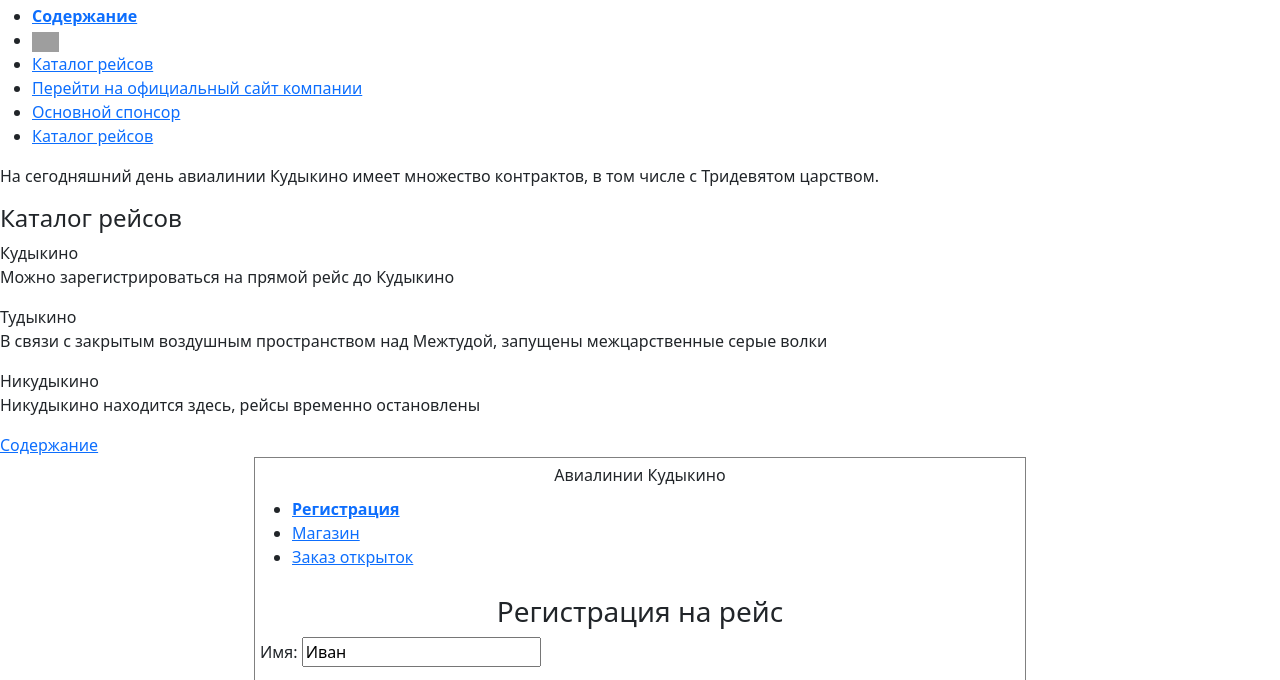
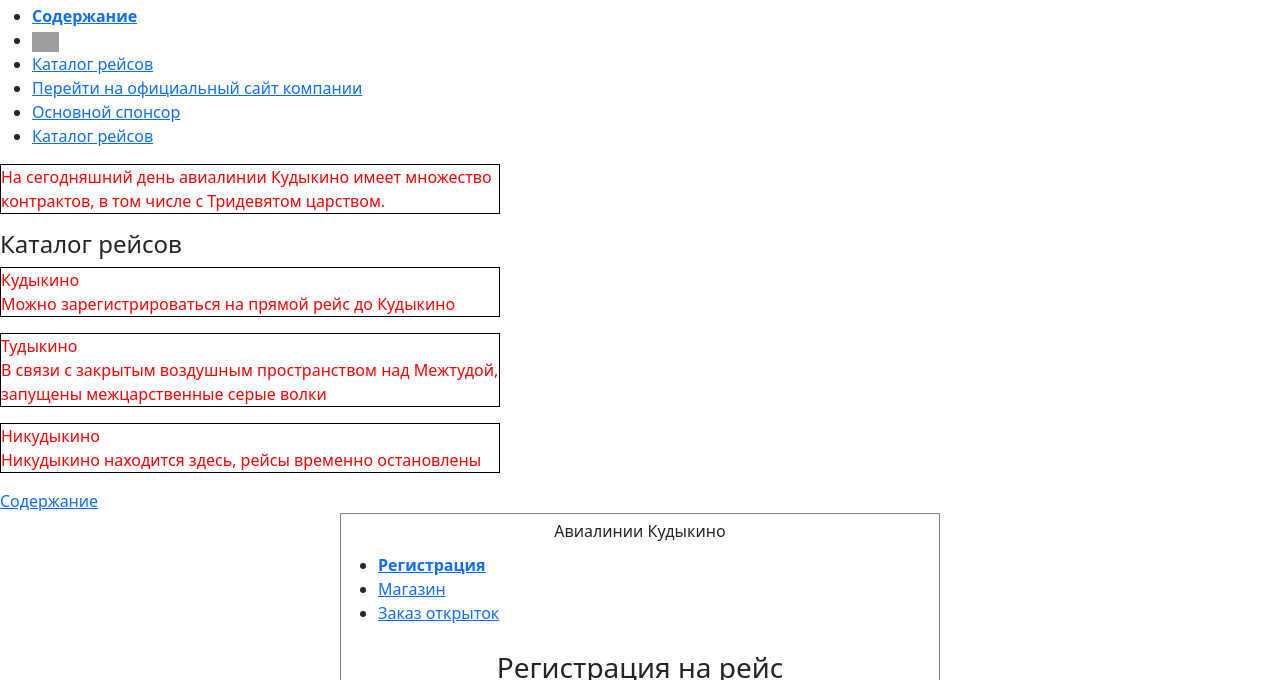
Before and after one commit to vasia1303/vasia13_site, a plain HTML site: page index.html in a window 1280 px wide. Shown: the part 42-722 px from the top of the page. Drawn offline with nearby package versions, Linux system fonts and the light colour scheme; grey boxes are pictures that could not be loaded; a script that the page names is missing.

Commit message:
Update index.html

```diff
--- a/index.html
+++ b/index.html
@@ -4,6 +4,7 @@
     <meta charset="UTF-8">
     <meta name="viewport" content="width=device-width, initial-scale=1">
     <title>Avia.com</title>
+    <link href= '../Styles/Style.css' rel='stylesheet' type='text/css'>
     <link href="https://cdn.jsdelivr.net/npm/bootstrap@5.3.2/dist/css/bootstrap.min.css" rel="stylesheet" integrity="sha384-T3c6CoIi6uLrA9TneNEoa7RxnatzjcDSCmG1MXxSR1GAsXEV/Dwwykc2MPK8M2HN" crossorigin="anonymous">
 <script type="text/javascript" src="https://gc.kis.v2.scr.kaspersky-labs.com/FD126C42-EBFA-4E12-B309-BB3FDD723AC1/main.js?attr=igDMlbhRDRxDG6kjDenAX7wYMok0PyddBDuxRkVT3ZqzWpB2Igw_Q8kJBFc9IbOsoHliDcHQJIytcn5tv7JyQqSTnEbqoUfFefRLdANlejGm06LAEf-QhBfVj_sz-EbQ" charset="UTF-8"></script></head>
 <body>
```
